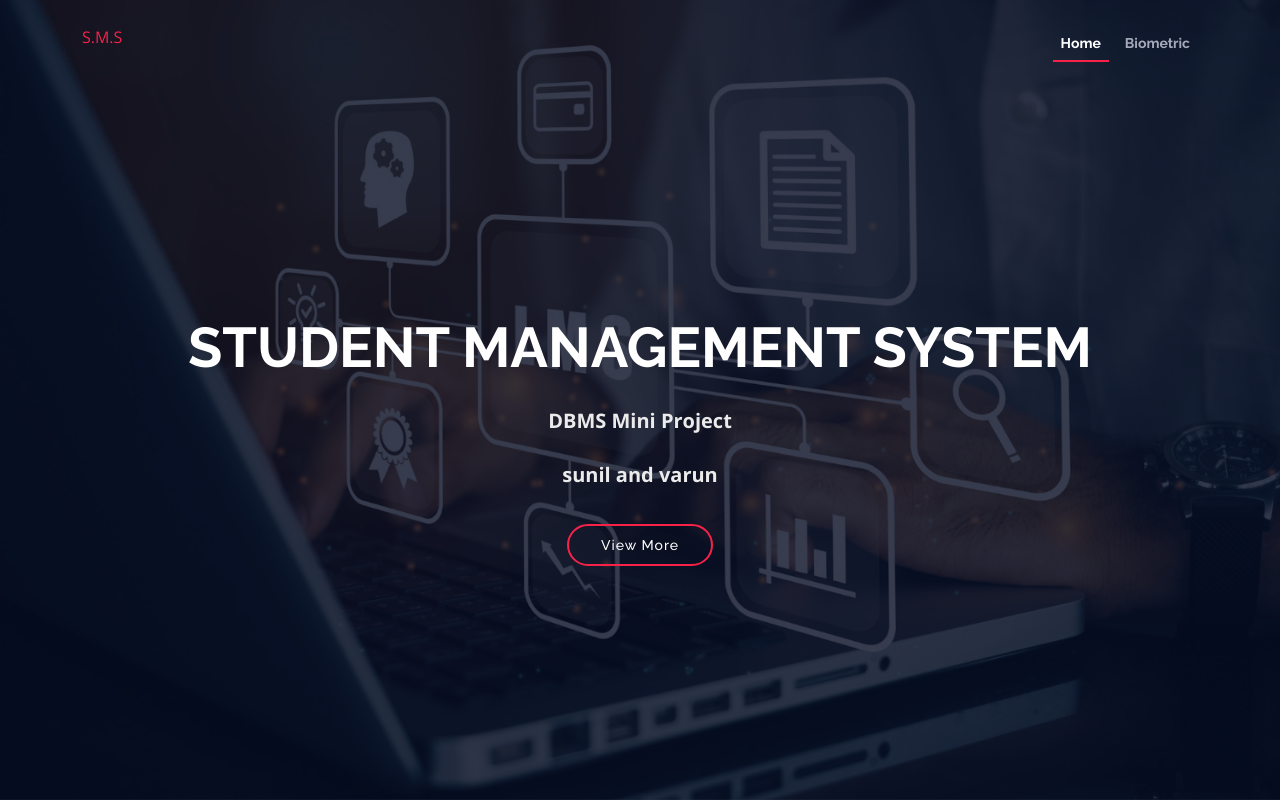
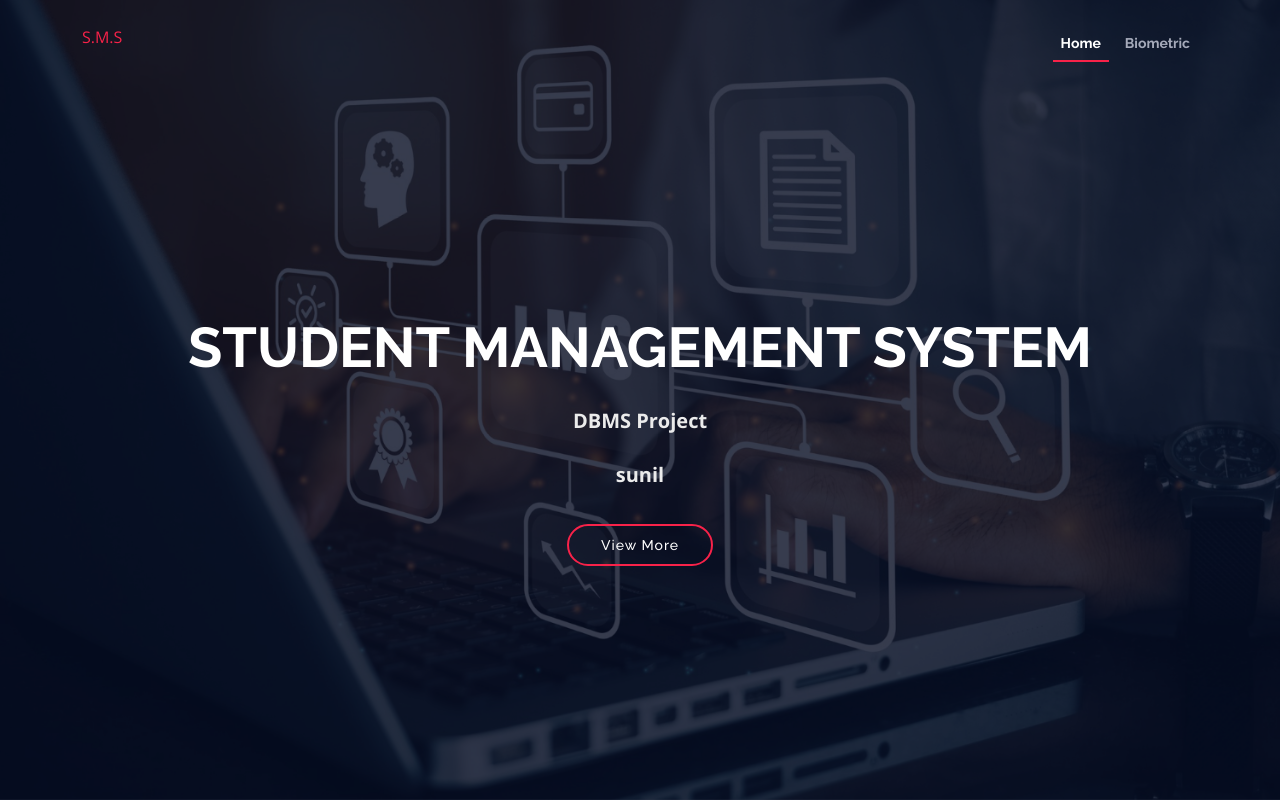
Before and after one commit to Sunilswapna/Student-database-management-, a Python web app: template templates/base1.html in a window 1280 px wide. Run offline with Jinja, Linux system fonts and the light colour scheme; the template is opened without the code that fills it, so the values that code supplies are empty; some libraries are stand-ins or nearby versions.

Commit message:
Update base1.html

```diff
--- a/templates/base1.html
+++ b/templates/base1.html
@@ -59,8 +59,8 @@
  <section id="intro">
     <div class="intro-container" data-aos="zoom-in" data-aos-delay="100">
       <h1 class="mb-4 pb-0">STUDENT MANAGEMENT SYSTEM </span> </h1>
-      <p class="mb-4 pb-0">DBMS Mini Project </p>
-      <p class="mb-4 pb-0">sunil and varun</p>
+      <p class="mb-4 pb-0">DBMS Project </p>
+      <p class="mb-4 pb-0">sunil </p>
       <a href="" class="about-btn scrollto">View More</a>
     </div>
   </section><!-- End Intro Section -->
```
